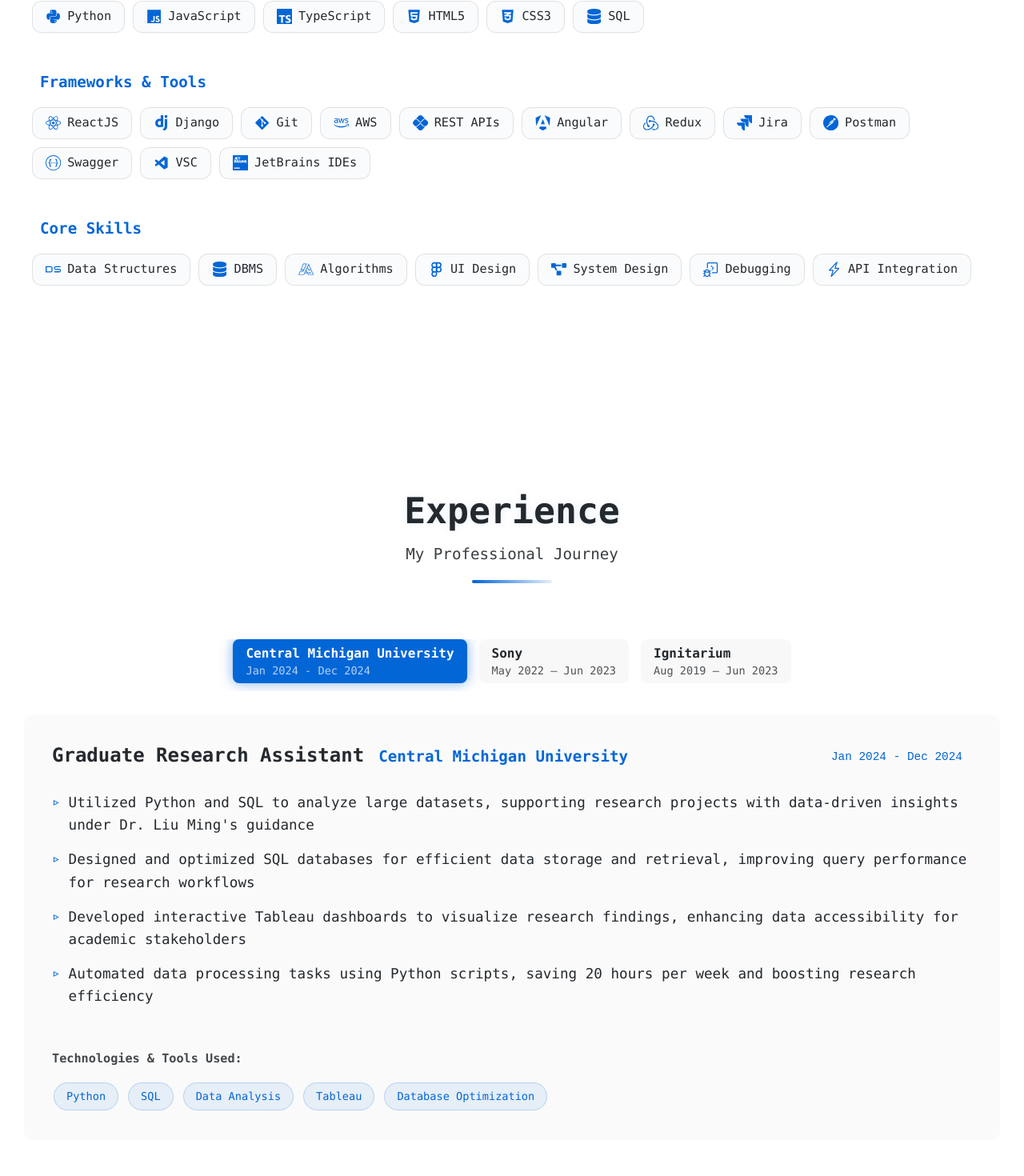
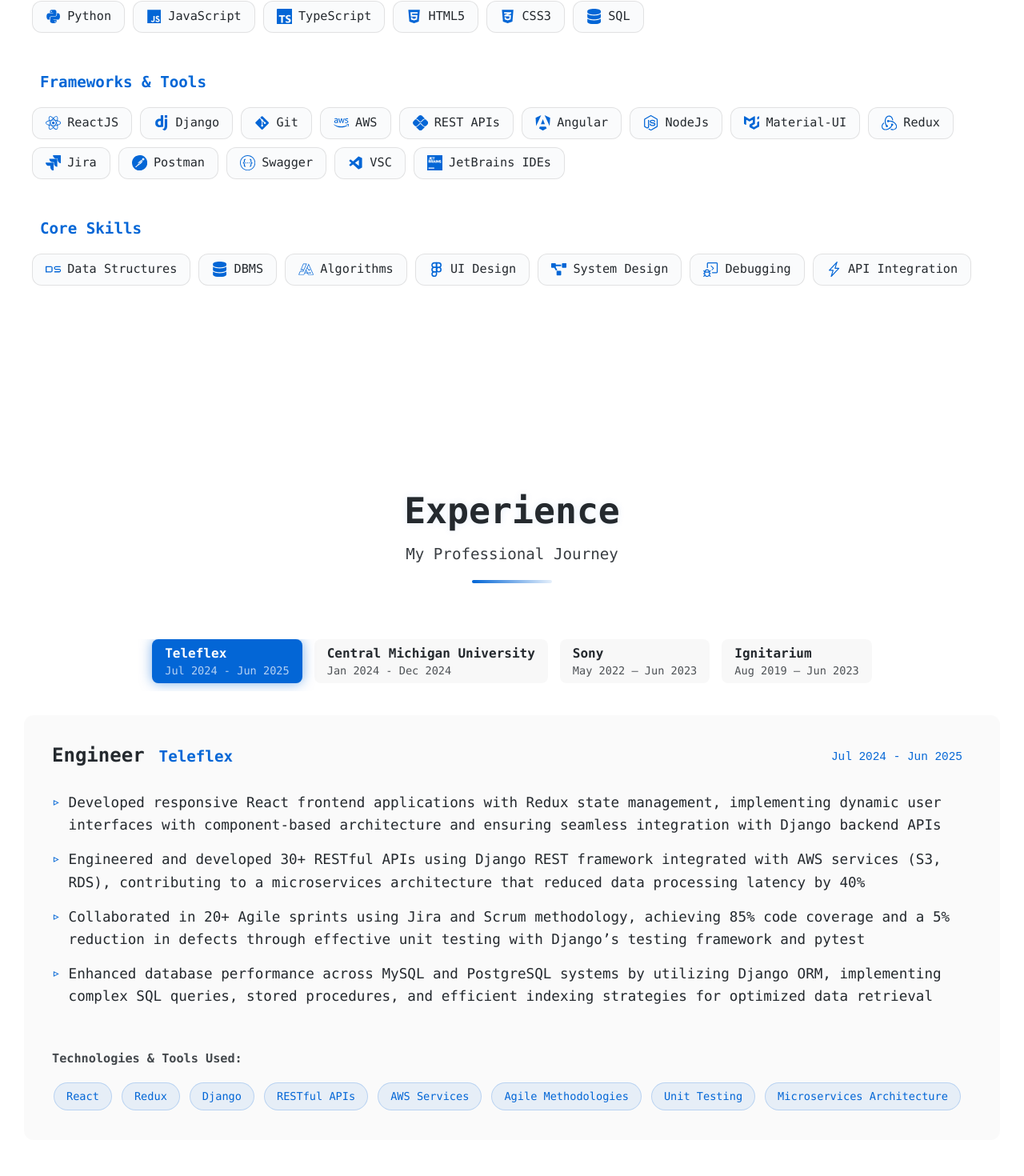
Before and after one commit to deepika-penmetsa/Portfolio, a React (Create React App) app: page / in a window 1280 px wide. Shown: the part 1572-3042 px from the top of the page at 80% size. Built offline with nearby package versions, Linux system fonts and the light colour scheme.

Commit message:
experience add

```diff
--- a/src/components/About.js
+++ b/src/components/About.js
@@ -14,7 +14,7 @@
     SiNodedotjs, SiExpress, SiDjango,
     SiMongodb, SiRedux, SiPostman,
     SiSwagger, SiJira, SiJetbrains, SiLeetcode, SiDatastax,
-    SiThealgorithms
+    SiThealgorithms, SiMui
 } from 'react-icons/si';
 import { LuFigma } from 'react-icons/lu';
 import { BiLogoVisualStudio } from 'react-icons/bi';
@@ -132,8 +132,8 @@
                                         { icon: FaAws, name: 'AWS' },
                                         { icon: FaPix, name: 'REST APIs' },
                                         { icon: SiAngular, name: 'Angular' },
-                                        // { icon: SiNodedotjs, name: 'NodeJs' },
-                                        // { icon: SiExpress, name: 'ExpressJs' },
+                                        { icon: SiNodedotjs, name: 'NodeJs' },
+                                        { icon: SiMui, name: 'Material-UI' },
                                         { icon: SiRedux, name: 'Redux' },
                                         { icon: SiJira, name: 'Jira' },
                                         // { icon: SiMongodb, name: 'MongoDB' },
--- a/src/components/Contact.js
+++ b/src/components/Contact.js
@@ -38,17 +38,6 @@
                 <ContactInfoValue>
                   <a href={`mailto:${resumeData.personal.email}`}>
                     {resumeData.personal.email}
-                  </a>
-                </ContactInfoValue>
-              </ContactInfoItem>
-
-              <ContactInfoItem>
-                <ContactIcon>
-                  <MdPhone />
-                </ContactIcon>
-                <ContactInfoValue>
-                  <a href={`tel:${resumeData.personal.phone}`}>
-                    {resumeData.personal.phone}
                   </a>
                 </ContactInfoValue>
               </ContactInfoItem>
--- a/src/data/resumeData.js
+++ b/src/data/resumeData.js
@@ -22,6 +22,19 @@
   },
 
   experience: [
+    {
+      title: "Engineer",
+      company: "Teleflex",
+      location: "Morrisville, NC",
+      period: "Jul 2024 - Jun 2025",
+      bullets: [
+        "Developed responsive React frontend applications with Redux state management, implementing dynamic user interfaces with component-based architecture and ensuring seamless integration with Django backend APIs",
+        "Engineered and developed 30+ RESTful APIs using Django REST framework integrated with AWS services (S3, RDS), contributing to a microservices architecture that reduced data processing latency by 40%",
+        "Collaborated in 20+ Agile sprints using Jira and Scrum methodology, achieving 85% code coverage and a 5% reduction in defects through effective unit testing with Django’s testing framework and pytest",
+        "Enhanced database performance across MySQL and PostgreSQL systems by utilizing Django ORM, implementing complex SQL queries, stored procedures, and efficient indexing strategies for optimized data retrieval"
+      ],
+      skills: ["React", "Redux", "Django", "RESTful APIs", "AWS Services", "Agile Methodologies", "Unit Testing", "Microservices Architecture"]
+    },
     {
       title: "Graduate Research Assistant",
       company: "Central Michigan University",
```
